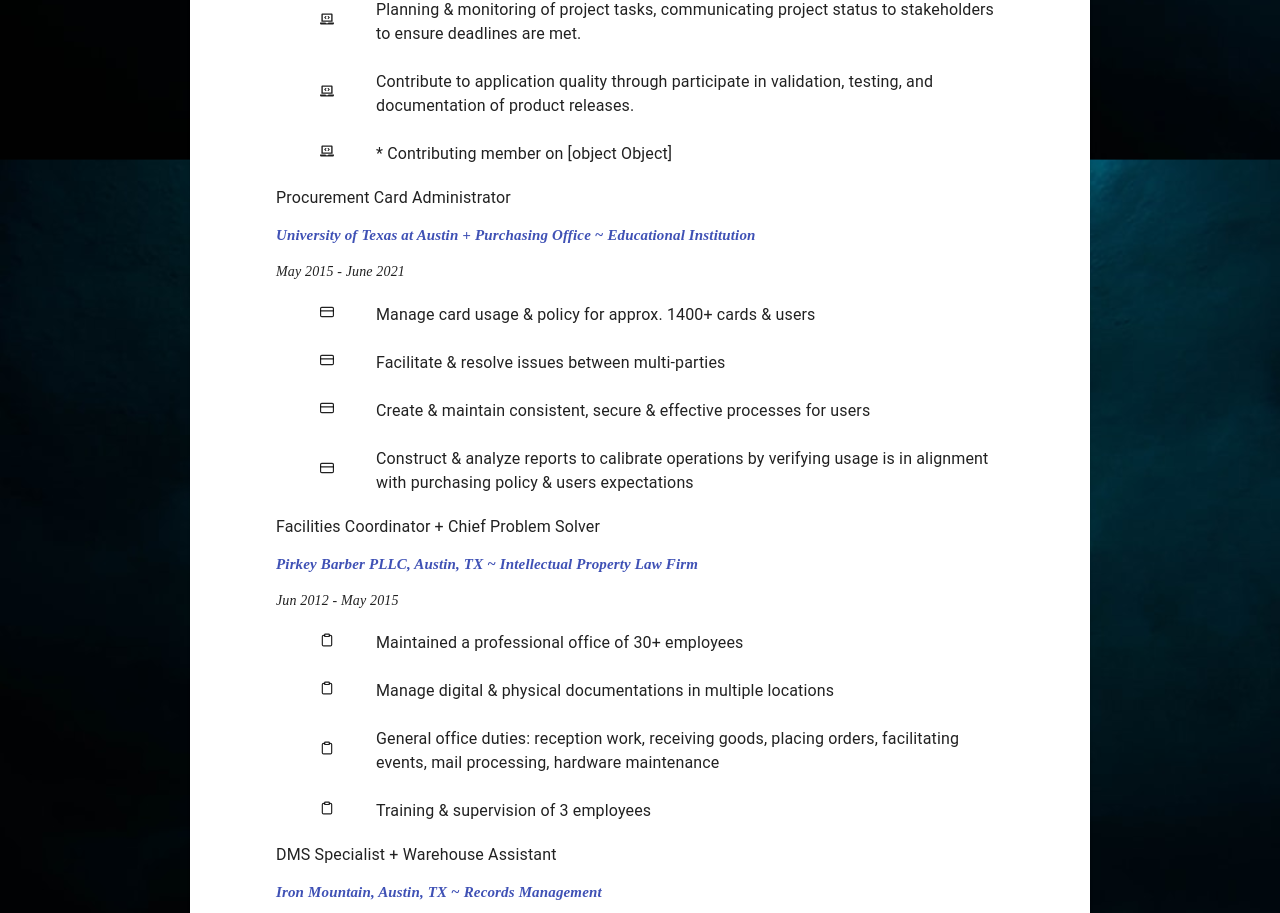
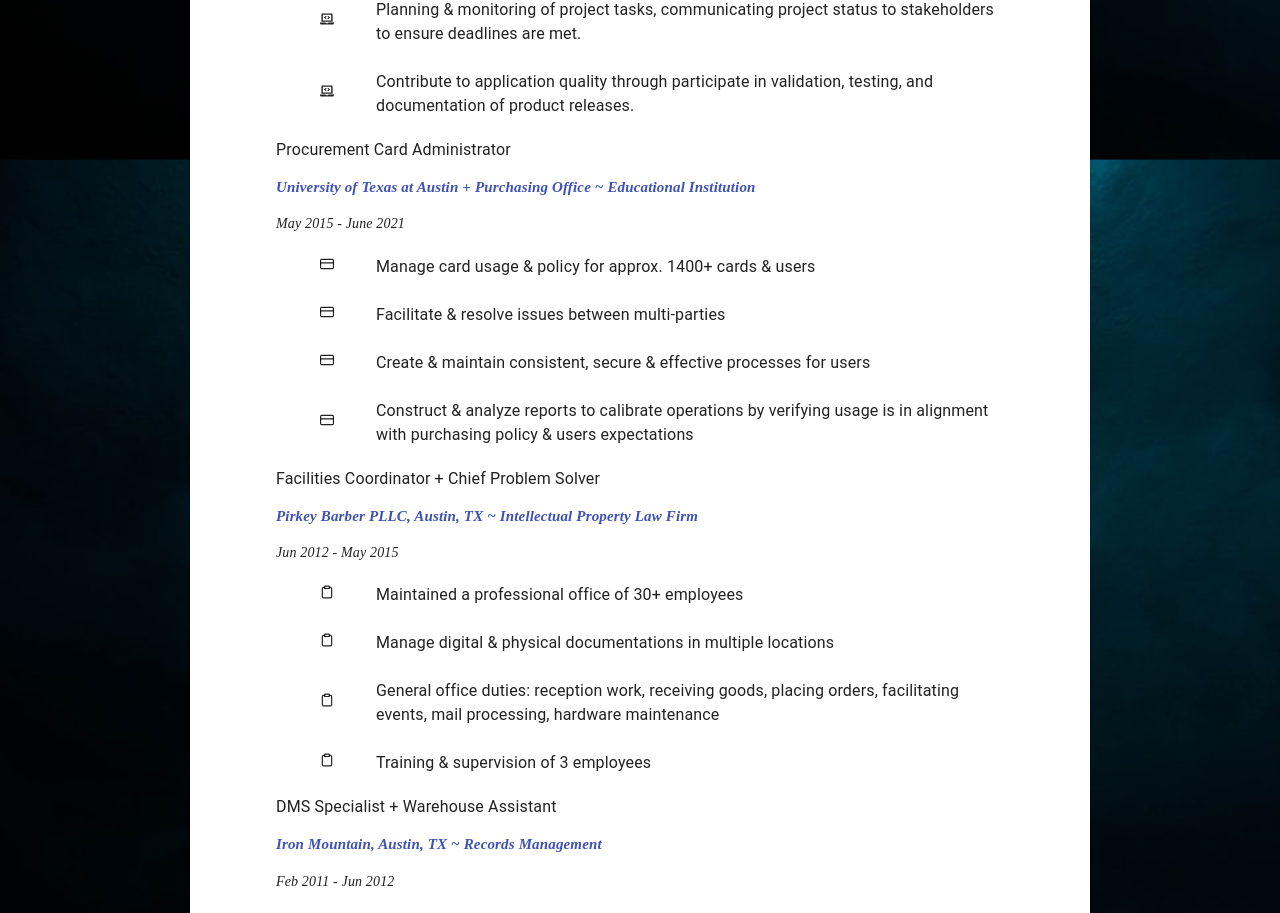
Before and after one commit to listenToRipley/nataliekendrick, a React (Create React App) app: page /resume in a window 1280 px wide. Shown: the part 800-1713 px from the top of the page. Built offline with nearby package versions, Linux system fonts and the light colour scheme.

Commit message:
remove taro for now

```diff
--- a/src/Components/ResumeExp.js
+++ b/src/Components/ResumeExp.js
@@ -128,7 +128,6 @@ const ResumeExp = () => {
         'Monitoring systems, providing customer service, issue investigation, and documentation.',
         'Planning & monitoring of project tasks, communicating project status to stakeholders to ensure deadlines are met.',
         'Contribute to application quality through participate in validation, testing, and documentation of product releases.',
-        `* Contributing member on ` + taro,
       ],
     },
     {
```
